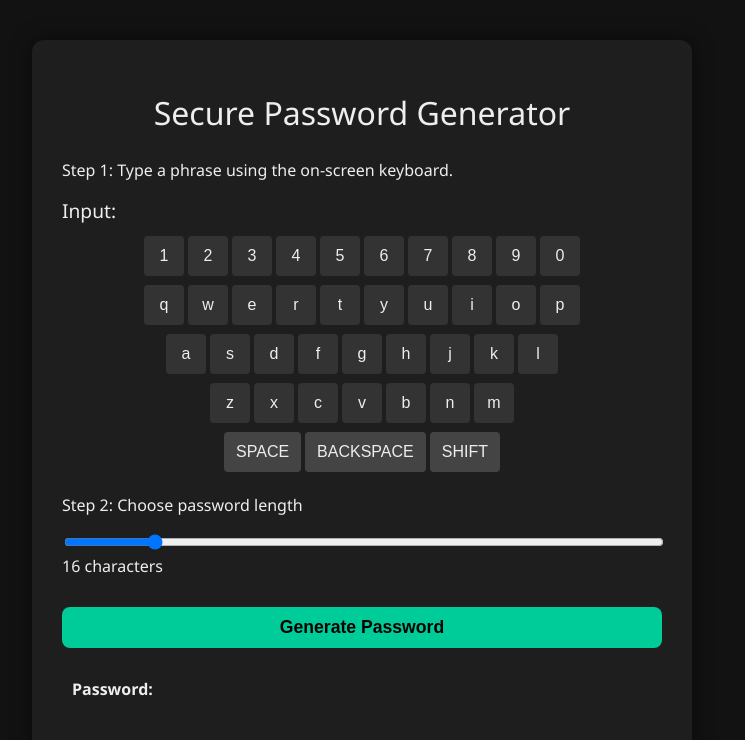
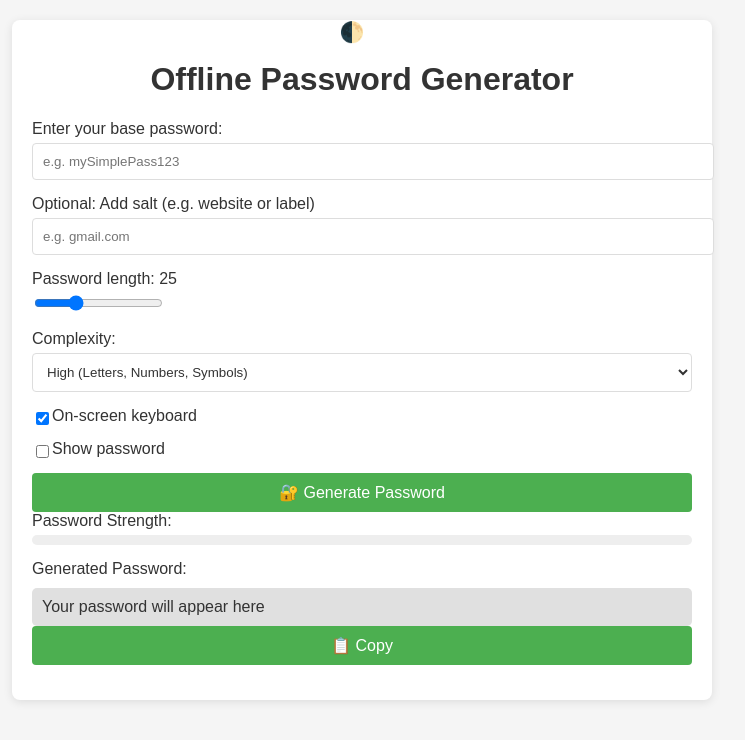
Before and after one commit to dazller4554328/browser-based-hashed_password_generator-, a plain HTML site: page index.html in a window 1280 px wide. Shown: the whole page, without its empty margins (278-1023 px from the left). Drawn offline with Linux system fonts and the light colour scheme.

Commit message:
Update index.html
full rewrite

```diff
--- a/index.html
+++ b/index.html
@@ -1,210 +1,286 @@
+
 <!DOCTYPE html>
 <html lang="en">
 <head>
 <meta charset="UTF-8">
-  <title>Secure Password Generator</title>
+<meta name="viewport" content="width=device-width, initial-scale=1.0">
+<title>Offline Password Generator</title>
 <style>
+    :root {
+        --bg-color: #f5f5f5;
+        --fg-color: #333;
+        --card-color: white;
+        --input-bg: #fff;
+        --button-bg: #4CAF50;
+        --button-hover: #45a049;
+    }
+    body.dark {
+        --bg-color: #121212;
+        --fg-color: #f0f0f0;
+        --card-color: #1e1e1e;
+        --input-bg: #333;
+        --button-bg: #1f883d;
+        --button-hover: #2ea043;
+    }
     body {
-      font-family: 'Segoe UI', sans-serif;
-      margin: 0;
-      padding: 0;
-      background-color: #121212;
-      color: #eee;
-      display: flex;
-      justify-content: center;
-      align-items: flex-start;
-      min-height: 100vh;
-      padding-top: 40px;
+        font-family: Arial, sans-serif;
+        max-width: 700px;
+        margin: auto;
+        padding: 20px;
+        background-color: var(--bg-color);
+        color: var(--fg-color);
+        transition: background 0.3s, color 0.3s;
     }
-
-    .card {
-      background: #1e1e1e;
-      padding: 30px;
-      border-radius: 12px;
-      box-shadow: 0 0 20px #00000080;
-      width: 90%;
-      max-width: 600px;
+    .container {
+        background-color: var(--card-color);
+        padding: 20px;
+        border-radius: 8px;
+        box-shadow: 0 2px 10px rgba(0,0,0,0.1);
     }
-
     h1 {
         text-align: center;
-      margin-bottom: 25px;
-      font-weight: 500;
     }
-
-    .section {
-      margin-bottom: 20px;
+    .form-group {
+        margin-bottom: 15px;
     }
-
-    #inputDisplay {
-      font-size: 1.2em;
-      margin-bottom: 10px;
-      word-wrap: break-word;
-    }
-
-    .keyboard-row {
-      display: flex;
-      justify-content: center;
+    label {
+        display: block;
         margin-bottom: 5px;
     }
-
-    .keyboard-row button {
-      flex: 0 0 40px;
-      height: 40px;
+    input[type="password"],
+    input[type="text"],
+    select {
+        width: 100%;
+        padding: 10px;
+        border: 1px solid #ddd;
+        border-radius: 4px;
+        background: var(--input-bg);
+        color: var(--fg-color);
+    }
+    .checkbox-group {
+        display: flex;
+        align-items: center;
+        margin-bottom: 10px;
+    }
+    button {
+        background-color: var(--button-bg);
+        color: white;
+        border: none;
+        padding: 10px;
+        border-radius: 4px;
+        cursor: pointer;
+        width: 100%;
         font-size: 16px;
-      background-color: #333;
-      color: #eee;
+        transition: background 0.3s;
+    }
+    button:hover {
+        background-color: var(--button-hover);
+    }
+    .keyboard {
+        display: grid;
+        grid-template-columns: repeat(auto-fill, minmax(30px, 1fr));
+        gap: 4px;
+        margin-top: 10px;
+    }
+    .strength-meter {
+        height: 10px;
+        background: #eee;
+        border-radius: 5px;
+        overflow: hidden;
+    }
+    .strength-bar {
+        height: 100%;
+        width: 0%;
+        transition: width 0.3s, background-color 0.3s;
+    }
+    .output {
+        background: #e0e0e0;
+        border-radius: 5px;
+        padding: 10px;
+        word-break: break-all;
+        margin-top: 10px;
+    }
+    .hidden {
+        display: none;
+    }
+    .toggle-dark {
+        position: absolute;
+        top: 10px;
+        right: 10px;
+        cursor: pointer;
+        background: none;
         border: none;
-      border-radius: 4px;
-      margin: 2px;
-      cursor: pointer;
-      text-align: center;
-    }
-
-    .keyboard-row button.special {
-      flex: 0 0 auto;
-      padding: 0 12px;
-      background-color: #444;
-      text-transform: uppercase;
-    }
-
-    .output {
-      font-weight: bold;
-      margin-top: 20px;
-      background-color: #1e1e1e;
-      padding: 10px;
-      border-radius: 6px;
-    }
-
-    #passwordOutput {
-      color: #191f26; /* Near-background for stealth */
-      user-select: text;
-    }
-
-    input[type="range"] {
-      width: 100%;
-    }
-
-    button.generate {
-      width: 100%;
-      background-color: #00cc99;
-      color: black;
-      font-weight: bold;
-      padding: 10px;
-      border: none;
-      border-radius: 8px;
-      margin-top: 10px;
-      font-size: 1.1em;
-      cursor: pointer;
+        font-size: 20px;
     }
 </style>
 </head>
 <body>
-  <div class="card">
-    <h1>Secure Password Generator</h1>
+<button class="toggle-dark" title="Toggle Dark Mode" onclick="toggleDark()">🌓</button>
+<div class="container">
+<h1>Offline Password Generator</h1>
 
-    <div class="section">
-      <p>Step 1: Type a phrase using the on-screen keyboard.</p>
-      <div id="inputDisplay">Input: <span id="userInput"></span></div>
-      <div id="keyboard"></div>
+<div class="form-group">
+    <label for="masterPassword">Enter your base password:</label>
+    <input type="password" id="masterPassword" placeholder="e.g. mySimplePass123">
 </div>
 
-    <div class="section">
-      <p>Step 2: Choose password length</p>
-      <input type="range" min="8" max="64" value="16" id="lengthSlider">
-      <span id="lengthValue">16</span> characters
+<div class="form-group">
+    <label for="customSalt">Optional: Add salt (e.g. website or label)</label>
+    <input type="text" id="customSalt" placeholder="e.g. gmail.com">
 </div>
 
-    <div class="section">
-      <button class="generate" onclick="generatePassword()">Generate Password</button>
-      <div class="output">Password: <span id="passwordOutput"></span></div>
+<div class="form-group">
+    <label for="passwordLength">Password length: <span id="lengthValue">25</span></label>
+    <input type="range" min="8" max="64" value="25" id="passwordLength">
 </div>
+
+<div class="form-group">
+    <label for="passwordType">Complexity:</label>
+    <select id="passwordType">
+        <option value="high">High (Letters, Numbers, Symbols)</option>
+        <option value="medium">Medium (Letters and Numbers)</option>
+        <option value="letters">Letters Only</option>
+    </select>
+</div>
+
+<div class="checkbox-group">
+    <input type="checkbox" id="showKeyboard" checked>
+    <label for="showKeyboard">On-screen keyboard</label>
+</div>
+
+<div class="checkbox-group">
+    <input type="checkbox" id="showPassword">
+    <label for="showPassword">Show password</label>
+</div>
+
+<div id="keyboard" class="keyboard hidden"></div>
+
+<button id="generateBtn">🔐 Generate Password</button>
+
+<div class="form-group">
+    <label>Password Strength:</label>
+    <div class="strength-meter"><div id="strengthBar" class="strength-bar"></div></div>
+</div>
+
+<div class="form-group">
+    <label>Generated Password:</label>
+    <div class="output" id="generatedPassword">Your password will appear here</div>
+    <button id="copyBtn">📋 Copy</button>
+</div>
+
 </div>
 
 <script>
-    const userInput = [];
-    let shiftActive = false;
+const masterPassword = document.getElementById("masterPassword");
+const customSalt = document.getElementById("customSalt");
+const passwordLength = document.getElementById("passwordLength");
+const lengthValue = document.getElementById("lengthValue");
+const passwordType = document.getElementById("passwordType");
+const showPassword = document.getElementById("showPassword");
+const showKeyboard = document.getElementById("showKeyboard");
+const keyboard = document.getElementById("keyboard");
+const generateBtn = document.getElementById("generateBtn");
+const output = document.getElementById("generatedPassword");
+const copyBtn = document.getElementById("copyBtn");
+const strengthBar = document.getElementById("strengthBar");
 
-    const keyboardRows = [
-      [..."1234567890"],
-      [..."qwertyuiop"],
-      [..."asdfghjkl"],
-      [..."zxcvbnm"],
-      ["SPACE", "BACKSPACE", "SHIFT"]
-    ];
+// Dark mode
+function toggleDark() {
+    document.body.classList.toggle('dark');
+    localStorage.setItem('darkmode', document.body.classList.contains('dark'));
+}
+if (localStorage.getItem('darkmode') === 'true') {
+    document.body.classList.add('dark');
+}
 
-    function renderKeyboard() {
-      const container = document.getElementById("keyboard");
-      container.innerHTML = "";
-
-      keyboardRows.forEach(row => {
-        const rowDiv = document.createElement("div");
-        rowDiv.classList.add("keyboard-row");
-        row.forEach(key => {
+// Keyboard logic
+const qwertyKeys = "1234567890qwertyuiopasdfghjklzxcvbnm!@#$%^&*()_+-=[]{}|;:',.<>?/\~`".split("");
+function buildKeyboard() {
+    keyboard.innerHTML = '';
+    qwertyKeys.forEach(k => {
         const btn = document.createElement("button");
-          btn.textContent = shiftActive && key.length === 1 && key.match(/[a-z]/i) ? key.toUpperCase() : key;
-          btn.className = key.length > 1 ? "special" : "";
-          btn.onclick = () => handleKey(key);
-          rowDiv.appendChild(btn);
+        btn.textContent = k;
+        btn.onclick = () => {
+            masterPassword.value += k;
+        };
+        keyboard.appendChild(btn);
     });
-        container.appendChild(rowDiv);
+    ["Backspace", "Clear"].forEach(action => {
+        const btn = document.createElement("button");
+        btn.textContent = action;
+        btn.onclick = () => {
+            if (action === "Backspace") {
+                masterPassword.value = masterPassword.value.slice(0, -1);
+            } else {
+                masterPassword.value = '';
+            }
+        };
+        keyboard.appendChild(btn);
     });
 }
+showKeyboard.onchange = () => {
+    keyboard.classList.toggle("hidden", !showKeyboard.checked);
+    if (showKeyboard.checked) buildKeyboard();
+};
+if (showKeyboard.checked) buildKeyboard();
 
-    function handleKey(key) {
-      if (key === "SPACE") {
-        userInput.push(" ");
-      } else if (key === "BACKSPACE") {
-        userInput.pop();
-      } else if (key === "SHIFT") {
-        shiftActive = !shiftActive;
-        renderKeyboard();
-        return;
-      } else {
-        const charToAdd = shiftActive && key.length === 1 && key.match(/[a-z]/i)
-          ? key.toUpperCase()
-          : key;
-        userInput.push(charToAdd);
+// Password length display
+passwordLength.oninput = () => lengthValue.textContent = passwordLength.value;
+
+// Generate password
+function simpleHash(str) {
+    let hash = 0;
+    for (let i = 0; i < str.length; i++) {
+        hash = (hash << 5) - hash + str.charCodeAt(i);
+        hash |= 0;
     }
-      updateInputDisplay();
+    return hash;
 }
 
-    function updateInputDisplay() {
-      document.getElementById("userInput").textContent = userInput.join("");
+function generatePassword() {
+    const base = masterPassword.value + (customSalt.value || "");
+    const len = parseInt(passwordLength.value);
+    const complexity = passwordType.value;
+
+    let charset = "";
+    if (complexity === "high") charset = "abcdefghijklmnopqrstuvwxyzABCDEFGHIJKLMNOPQRSTUVWXYZ0123456789!@#$%^&*()_+-=[]{}|;:,.<>?";
+    else if (complexity === "medium") charset = "abcdefghijklmnopqrstuvwxyzABCDEFGHIJKLMNOPQRSTUVWXYZ0123456789";
+    else charset = "abcdefghijklmnopqrstuvwxyzABCDEFGHIJKLMNOPQRSTUVWXYZ";
+
+    let stretched = base;
+    for (let i = 0; i < 100000; i++) {
+        stretched = simpleHash(stretched).toString();
     }
 
-    document.getElementById("lengthSlider").oninput = function () {
-      document.getElementById("lengthValue").textContent = this.value;
+    let pwd = "";
+    for (let i = 0; i < len; i++) {
+        const index = Math.abs(simpleHash(stretched + i)) % charset.length;
+        pwd += charset[index];
+    }
+
+    output.textContent = showPassword.checked ? pwd : "••••••••••••••••••";
+    output.setAttribute("data-pwd", pwd);
+
+    const strength = Math.min(100, len + (/[A-Z]/.test(pwd) + /[0-9]/.test(pwd) + /[^A-Za-z0-9]/.test(pwd)) * 20);
+    strengthBar.style.width = strength + "%";
+    strengthBar.style.backgroundColor = strength > 70 ? "green" : strength > 40 ? "orange" : "red";
+}
+
+generateBtn.onclick = generatePassword;
+
+showPassword.onchange = () => {
+    const pwd = output.getAttribute("data-pwd") || "";
+    output.textContent = showPassword.checked ? pwd : "••••••••••••••••••";
 };
 
-    function sha256(str) {
-      const buffer = new TextEncoder("utf-8").encode(str);
-      return crypto.subtle.digest("SHA-256", buffer).then(hash => {
-        return Array.from(new Uint8Array(hash))
-          .map(b => b.toString(16).padStart(2, "0"))
-          .join("");
+copyBtn.onclick = () => {
+    const pwd = output.getAttribute("data-pwd");
+    if (!pwd) return alert("Generate password first!");
+    navigator.clipboard.writeText(pwd).then(() => {
+        copyBtn.textContent = "✅ Copied!";
+        setTimeout(() => copyBtn.textContent = "📋 Copy", 2000);
     });
-    }
-
-    async function generatePassword() {
-      const inputText = userInput.join("");
-      const length = parseInt(document.getElementById("lengthSlider").value);
-      if (!inputText) return;
-      const hash = await sha256(inputText);
-      const charset = "ABCDEFGHIJKLMNOPQRSTUVWXYZabcdefghijklmnopqrstuvwxyz0123456789!@#$%^&*()";
-      let password = "";
-
-      let seed = parseInt(hash.slice(0, 16), 16);
-      for (let i = 0; i < length; i++) {
-        seed = (seed * 9301 + 49297) % 233280;
-        const idx = Math.floor(seed / 233280 * charset.length);
-        password += charset[idx];
-      }
-
-      document.getElementById("passwordOutput").textContent = password;
-    }
-
-    renderKeyboard();
+};
 </script>
 </body>
 </html>
```
Lines whose indentation alone changed are shown as unchanged.
